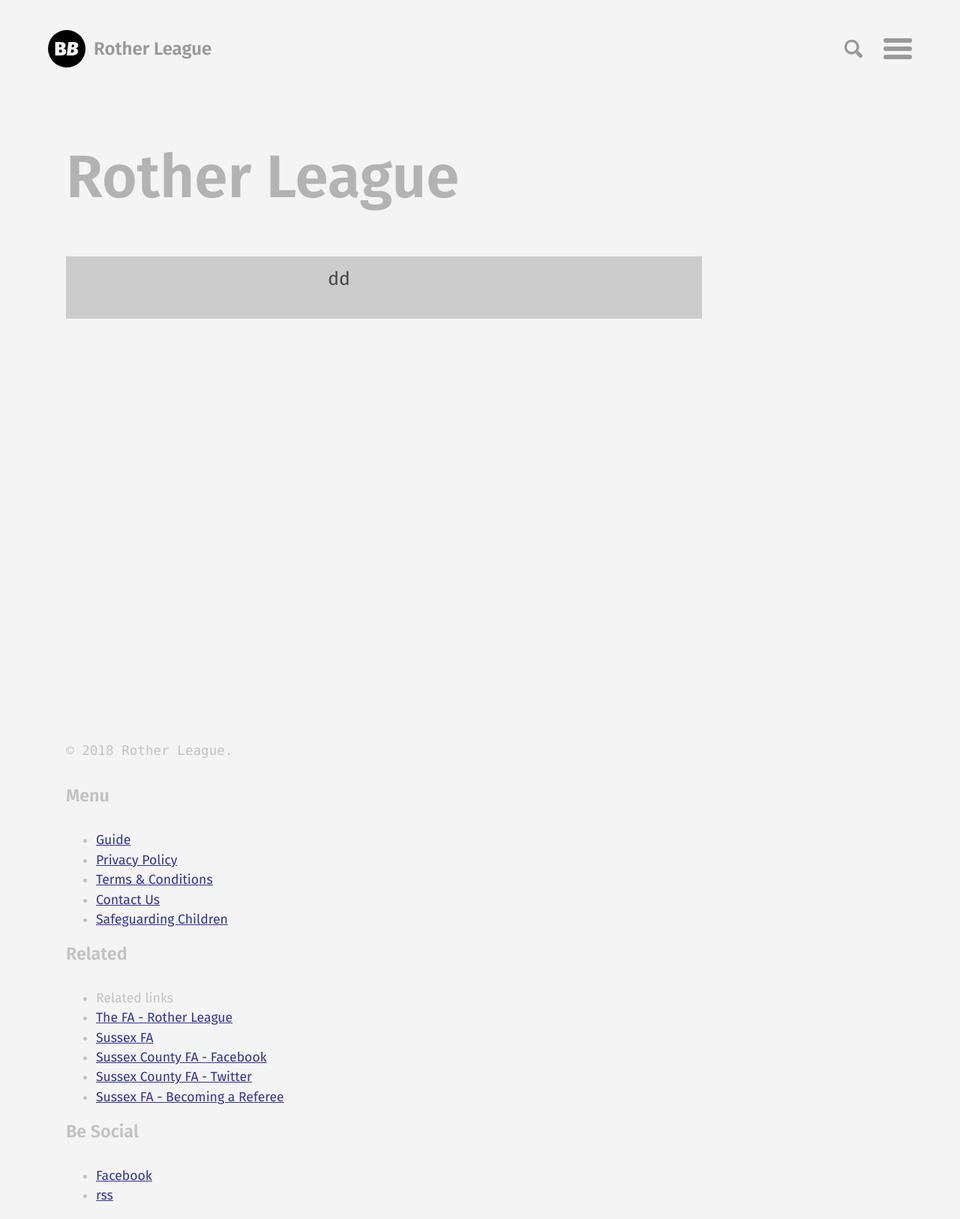
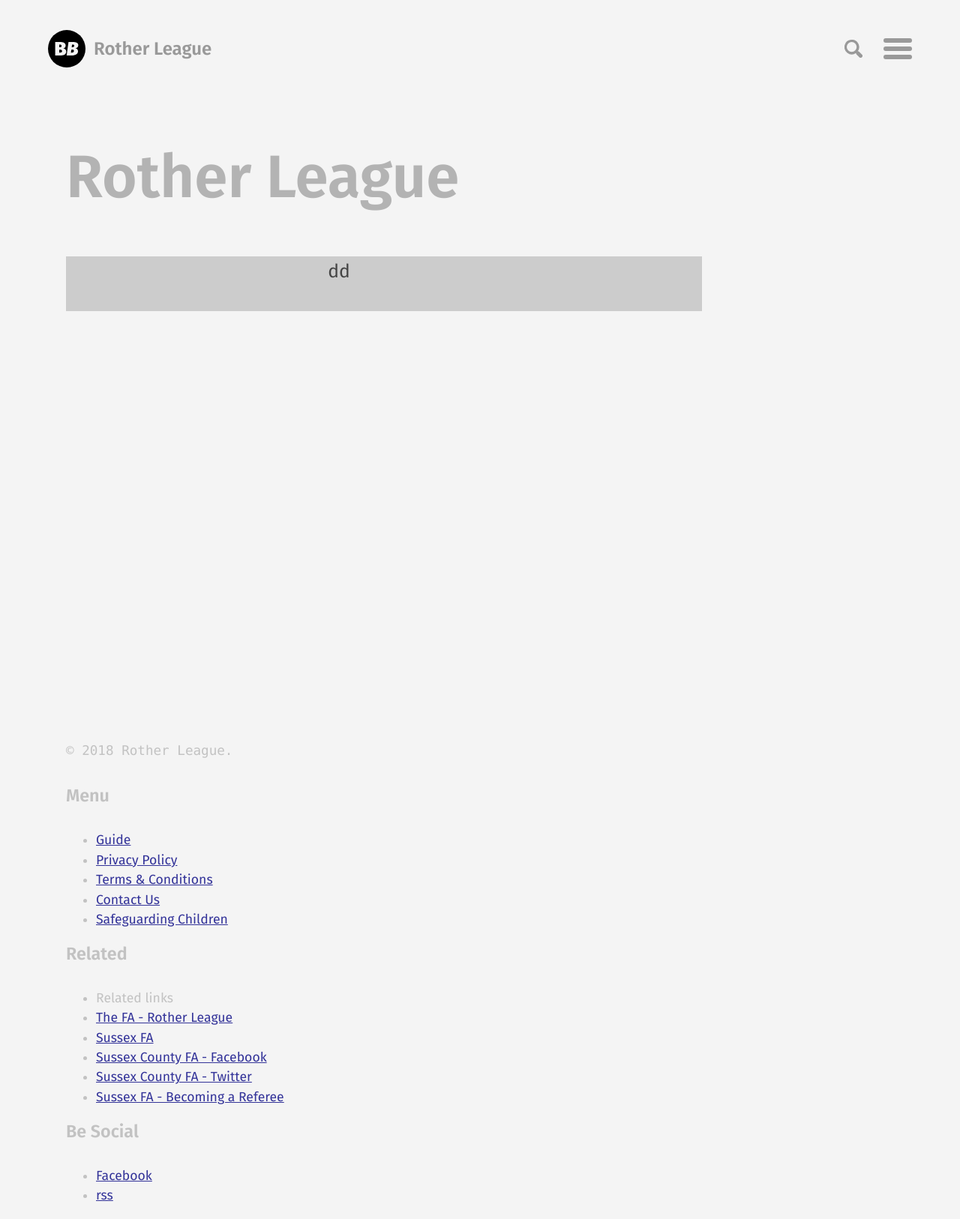
Before and after one commit to rotherleague/Rother, a Jekyll site: the page built from new-season.md, in a window 1280 px wide. Shown: the whole page at 75% size. Built offline with Jekyll 4.4.1, drawn with Linux system fonts in a browser that asks for light colours; our own code applies the rules of GitHub Pages for plain Markdown files; comment, search, counter and statistics services are not loaded; a style sheet for code colours, icons or effects is not loaded.

Commit message:
Update _layout.scss

```diff
--- a/_sass/basically-basic/_layout.scss
+++ b/_sass/basically-basic/_layout.scss
@@ -21,10 +21,6 @@
   backface-visibility: hidden;
 }
 
-.intro {
-  grid-area: header;
-}
-
 .entry-content {
  grid-area: content;
 }
@@ -38,7 +34,6 @@
    grid-gap: 10px;
    grid-template-columns: 40%  30%  30%;
    grid-template-areas:
-      "header header  header"
       "sidebar content content";
    background-color: #ccc;
    color: #444;
```
